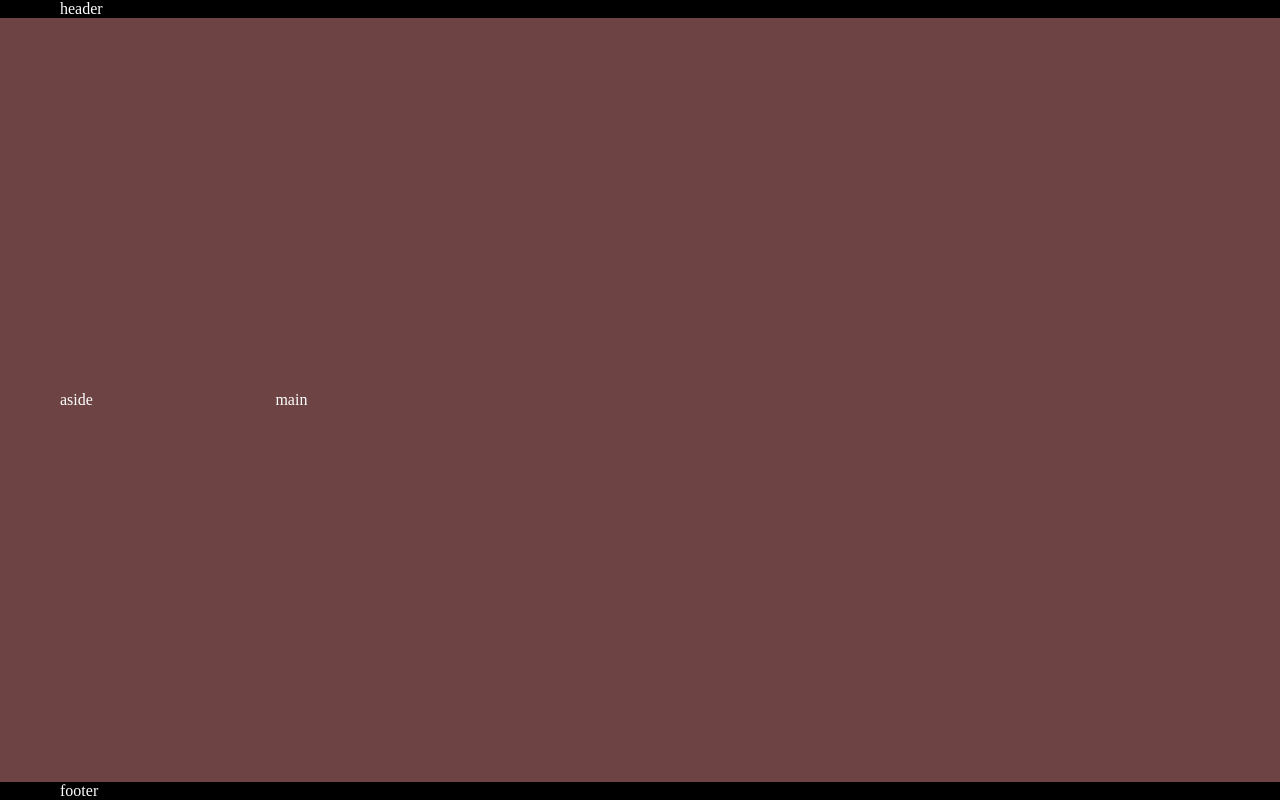
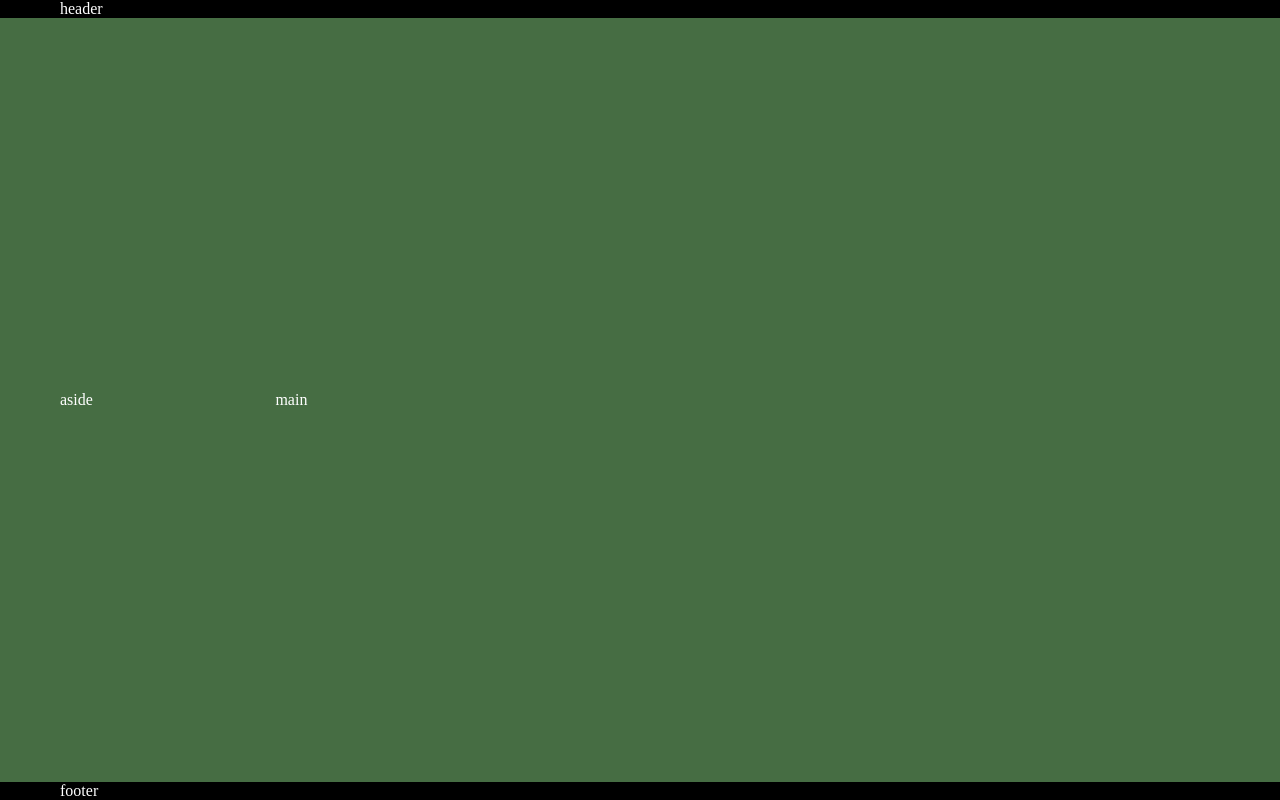
Before and after one commit to Sundozer/Online-store, a website built with webpack: page src/index.html in a window 1280 px wide. Built offline with nearby package versions, Linux system fonts and the light colour scheme.

Commit message:
feat: change back color

```diff
--- a/src/index.html
+++ b/src/index.html
@@ -4,7 +4,7 @@
   <meta charset="UTF-8">
   <meta http-equiv="X-UA-Compatible" content="IE=edge">
   <meta name="viewport" content="width=device-width, initial-scale=1.0">
-  <title>Document</title>
+  <title>Online-store</title>
 </head>
 <body class="body">
   <header class="header">
--- a/src/style.scss
+++ b/src/style.scss
@@ -9,7 +9,7 @@ $black: black;
   flex-direction: column;
   align-items: center;
   justify-content: center;
-  background-color: rgb(109, 67, 67);
+  background-color: rgb(70, 109, 67);
   color: white;
 }
 .container {
```
